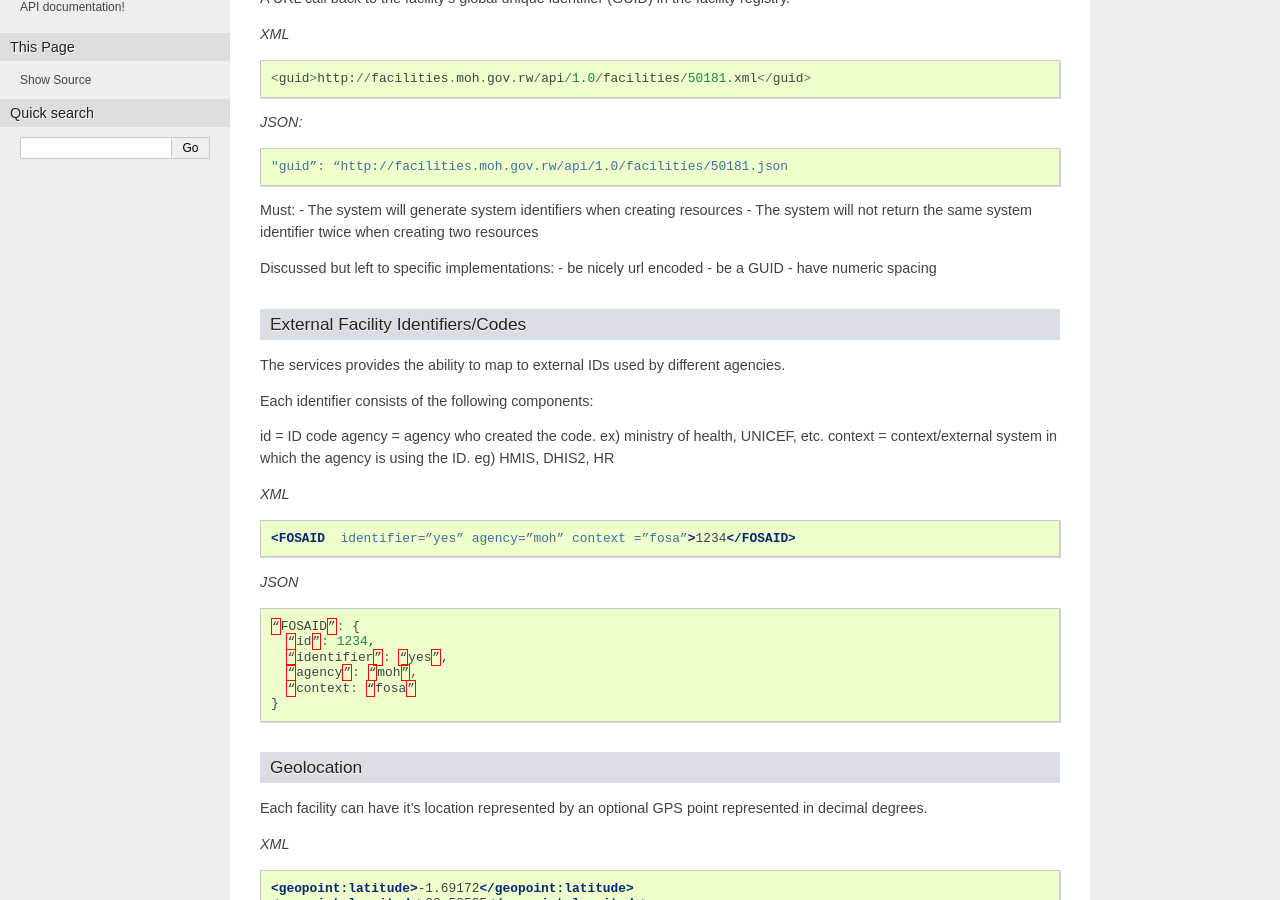
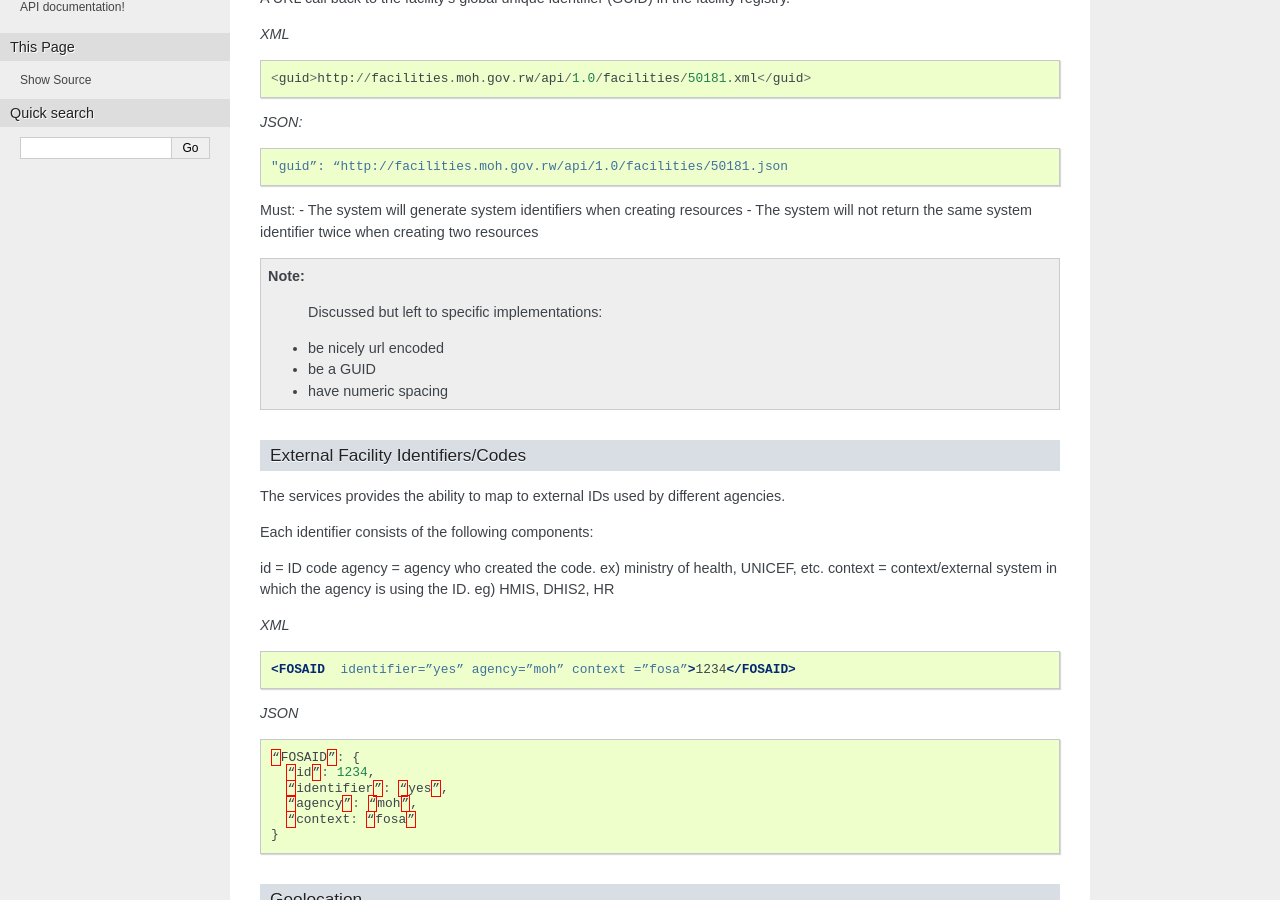
Before and after one commit to facilityregistry/fred-api, a Sphinx documentation site: the page built from docs/api_specifications.rst, in a window 1280 px wide and 900 px high, scrolled down 417 px. Built offline with Sphinx 7.4.7, drawn with Linux system fonts in a browser that asks for light colours; some of the changed lines change nothing that is shown.

Commit message:
added note

```diff
--- a/docs/api_specifications.rst
+++ b/docs/api_specifications.rst
@@ -30,10 +30,13 @@ Must:
 - The system will generate system identifiers when creating resources
 - The system will not return the same system identifier twice when creating two resources
 
-Discussed but left to specific implementations:
-- be nicely url encoded
-- be a GUID
-- have numeric spacing
+.. Note::
+
+   Discussed but left to specific implementations:
+
+  - be nicely url encoded
+  - be a GUID
+  - have numeric spacing
 
 External Facility Identifiers/Codes
 ~~~~~~~~~~~~~~~~~~~~~~~~~~~~~~~~~~~
```
